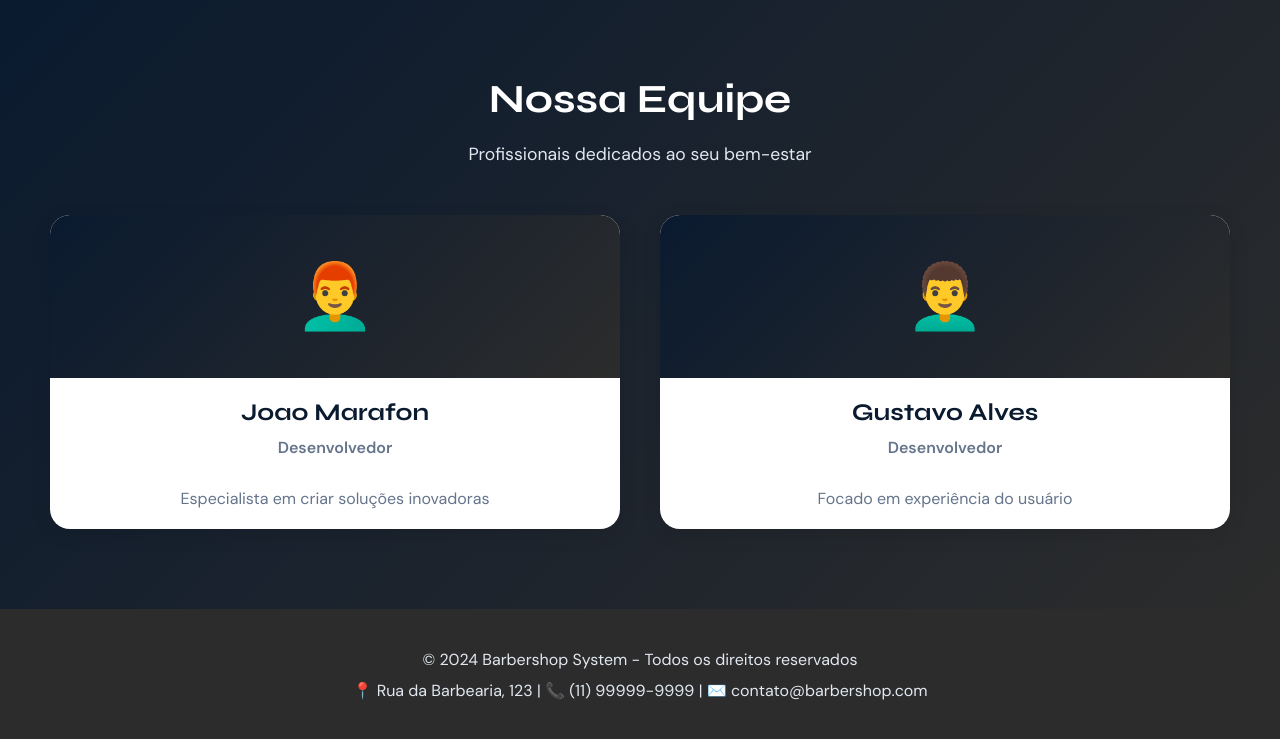
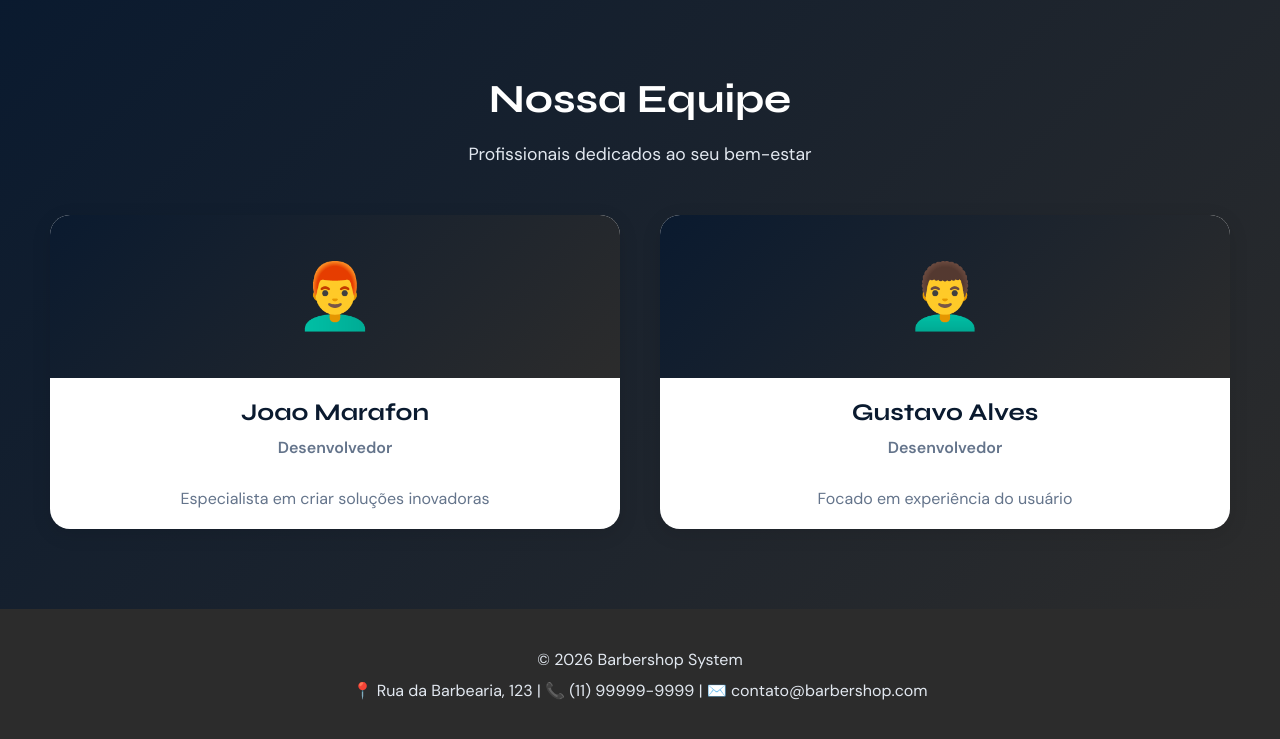
Before and after one commit to JoaoSantos007/tccbarbearia, a plain HTML site: page FRONTEND/index.html in a window 1280 px wide. Shown: the part 2103-2842 px from the top of the page. Drawn offline with Linux system fonts and the light colour scheme; no server answers.

Commit message:
Sprint 4 99%

```diff
--- a/FRONTEND/index.html
+++ b/FRONTEND/index.html
@@ -728,7 +728,7 @@
         </div>
 
         <div class="footer">
-            <p>© 2024 Barbershop System - Todos os direitos reservados</p>
+            <p>© 2026 Barbershop System </p>
             <p style="margin-top: 10px;">📍 Rua da Barbearia, 123 | 📞 (11) 99999-9999 | ✉️ contato@barbershop.com</p>
         </div>
     </div>
```
